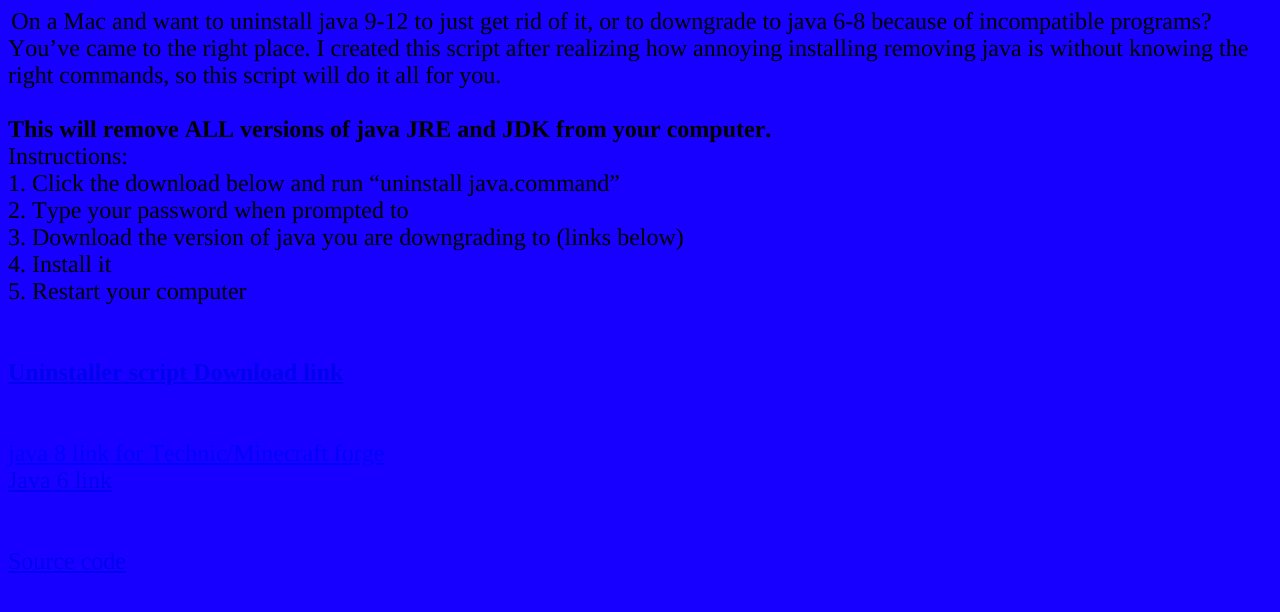
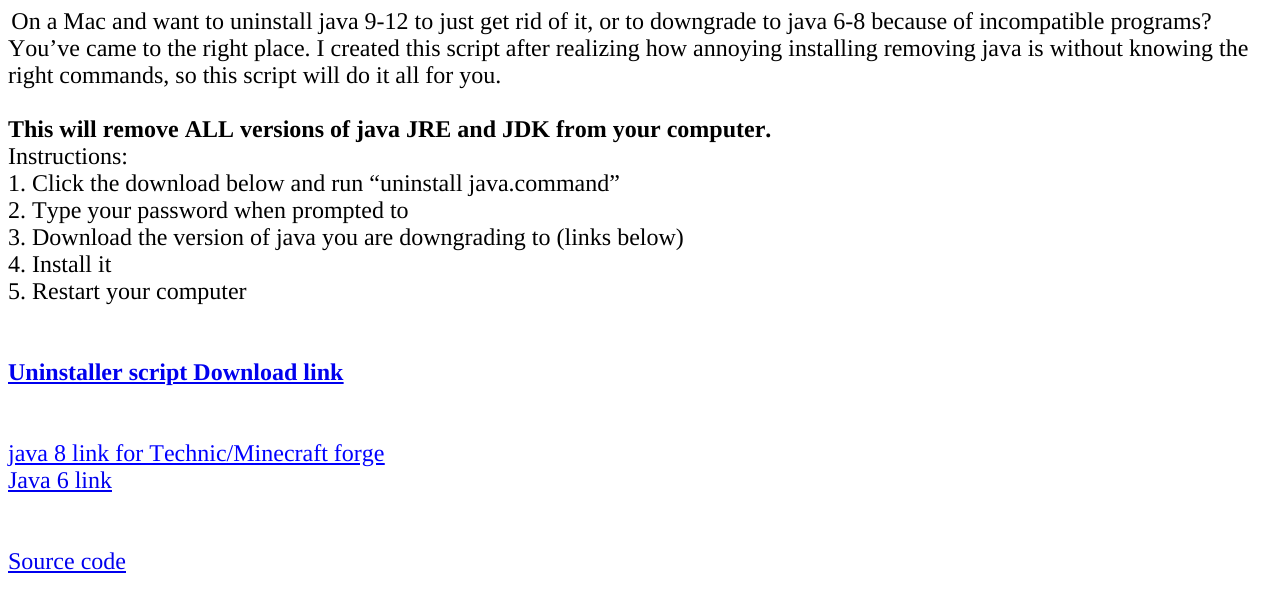
Before and after one commit to smacpats/smacpats.github.io, a website: page javauninstaller/index.html in a window 1280 px wide. Drawn offline with Linux system fonts and the light colour scheme.

Commit message:
changed the color from that eye-rape blue color to normal white

```diff
--- a/javauninstaller/index.html
+++ b/javauninstaller/index.html
@@ -7,7 +7,7 @@
   <meta name="Generator" content="Cocoa HTML Writer">
   <meta name="CocoaVersion" content="1671">
   <style type="text/css">
-    body {background-color: #1700ff}
+    body {background-color: #}
     p.p1 {margin: 0.0px 0.0px 0.0px 0.0px; line-height: 14.0px; font: 24.0px Times; color: #000000; -webkit-text-stroke: #000000}
     p.p2 {margin: 0.0px 0.0px 0.0px 0.0px; line-height: 28.0px; font: 24.0px Times; color: #000000; -webkit-text-stroke: #000000}
     p.p3 {margin: 0.0px 0.0px 0.0px 0.0px; line-height: 28.0px; font: 24.0px Times; color: #0000e9; -webkit-text-stroke: #000000}
```
